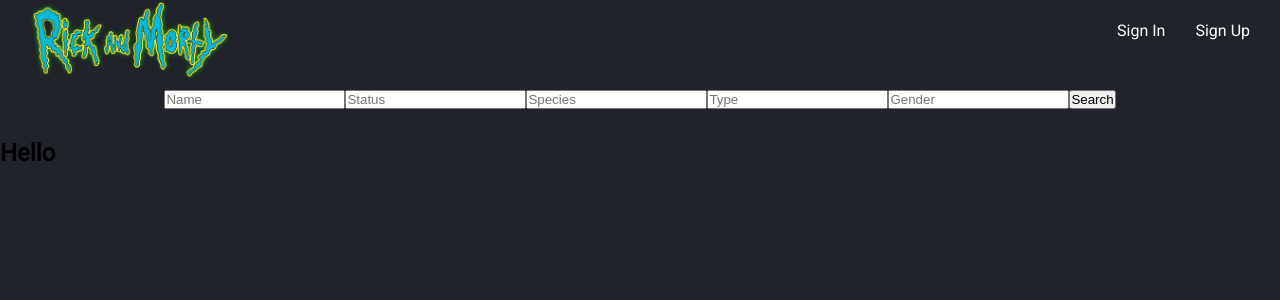
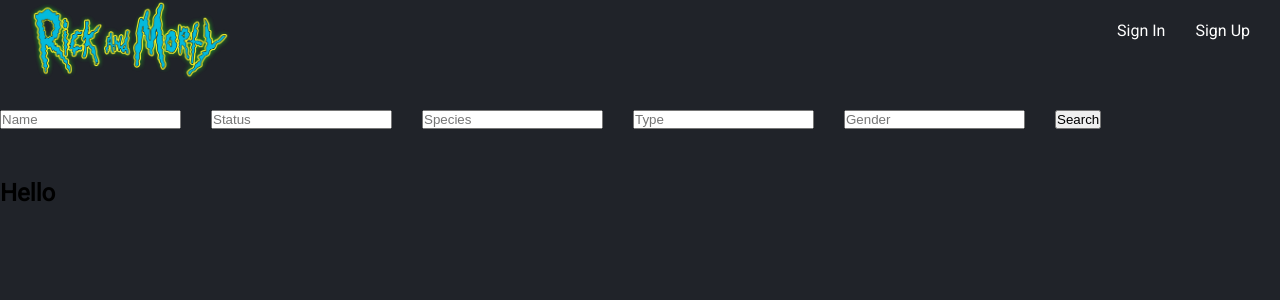
Before and after one commit to Kleepers/andersen-react, a React (Create React App) app: page / in a window 1280 px wide. Shown: the top 300 px of the page. Built offline with nearby package versions, Linux system fonts and the light colour scheme.

Commit message:
feat: debounce input

```diff
--- /dev/null
+++ b/src/components/Home/Home.module.css
@@ -0,0 +1,4 @@
+.home {
+    display: flex;
+    flex-direction: column;
+}
--- a/src/components/Home/Home.tsx
+++ b/src/components/Home/Home.tsx
@@ -4,6 +4,8 @@ import {Route, Routes, useSearchParams} from "react-router-dom";
 import Info from "../Info/Info";
 import Cards from "../Cards/Cards";
 import {Filters} from "../Cards/CardsInterfaces";
+
+import s from './Home.module.css';
 
 const Home = () => {
 
@@ -28,7 +30,7 @@ const Home = () => {
     }
 
     return (
-        <div>
+        <div className={s.home}>
             <SearchBar filterHandler={handleSetFilters}/>
             <Routes>
                 <Route path='/search' element={<Cards filters={filters}/>}/>
--- a/src/components/SearchBar/SearchBar.module.css
+++ b/src/components/SearchBar/SearchBar.module.css
@@ -1,6 +1,34 @@
 .searchBar {
     display: flex;
-    justify-content: center;
-    margin-top: 30px;
-    margin-bottom: 30px;
+    flex-direction: row;
+    align-self: flex-start;
 }
+
+.searchBar__button {
+
+}
+
+.searchBar__input {
+    margin-right: 30px;
+}
+
+.searchBar__wrapper {
+    display: flex;
+    flex-direction: column;
+    margin-top: 50px;
+    margin-bottom: 50px;
+    width: 100%;
+    align-items: center;
+}
+
+.suggestions__wrapper {
+    display: flex;
+    flex-direction: column;
+    align-self: flex-start;
+    width: 100%;
+    background-color: darkgray;
+}
+
+.suggestions__wrapper:empty {
+    border: none;
+}
--- a/src/components/SearchBar/SearchBar.tsx
+++ b/src/components/SearchBar/SearchBar.tsx
@@ -1,11 +1,10 @@
 import React, {useEffect, useState} from 'react';
 import {useNavigate, useSearchParams} from "react-router-dom";
 import {setHistory} from "../../features/characterSlice";
-
+import {useAppDispatch} from "../../app/hooks";
+import useDebounce from "../../hooks/useDebounce";
+import Suggestion from "../Suggestion/Suggestion";
 import s from './SearchBar.module.css';
-import {useAppDispatch} from "../../app/hooks";
-
-
 
 interface Props {
     filterHandler: (formValue: FormState) => void;
@@ -33,12 +32,26 @@ const SearchBar = ({filterHandler}: Props) => {
         type: searchParams.get('type') || '',
         gender: searchParams.get('gender') || ''
     });
-
+    const [suggestions, setSuggestions] = useState<any>([]);
+    const debouncedValue = useDebounce<FormState>(formValue, 1000)
     const { name, status, species, type, gender } = formValue;
 
     useEffect(() => {
         filterHandler(formValue);
     }, [])
+
+    useEffect(() => {
+        if(debouncedValue.name !== '' || debouncedValue.status !== '' || debouncedValue.species !== '' || debouncedValue.type !== '' || debouncedValue.gender !== '') {
+            fetch(`https://rickandmortyapi.com/api/character/?name=${debouncedValue.name}&status=${debouncedValue.status}&species=${debouncedValue.species}&type=${debouncedValue.type}&gender=${debouncedValue.gender}`)
+                .then(res => res.json())
+                .then(data => data.results.slice(0, 5))
+                .then(results => {
+                    setSuggestions(results)
+                })
+        } else {
+            setSuggestions([]);
+        }
+    }, [debouncedValue])
 
     const handleSearch = (e: React.FormEvent) => {
         e.preventDefault();
@@ -49,34 +62,53 @@ const SearchBar = ({filterHandler}: Props) => {
     }
 
     return (
+        <div className={s.searchBar__wrapper}>
         <form className={s.searchBar}>
             <input value={name}
                    onChange={(e) => setFormValue({...formValue, name: e.target.value})}
                    name='name'
                    type='text'
-                   placeholder='Name'/>
+                   placeholder='Name'
+                   className={s.searchBar__input}
+            />
             <input value={status}
                    onChange={(e) => setFormValue({...formValue, status: e.target.value})}
                    name='status'
                    type='text'
-                   placeholder='Status'/>
+                   placeholder='Status'
+                   className={s.searchBar__input}
+            />
             <input value={species}
                    onChange={(e) => setFormValue({...formValue, species: e.target.value})}
                    name='species'
                    type='text'
-                   placeholder='Species'/>
+                   placeholder='Species'
+                   className={s.searchBar__input}
+            />
             <input value={type}
                    onChange={(e) => setFormValue({...formValue, type: e.target.value})}
                    name='type'
                    type='text'
-                   placeholder='Type'/>
+                   placeholder='Type'
+                   className={s.searchBar__input}
+            />
             <input value={gender}
                    onChange={(e) => setFormValue({...formValue, gender: e.target.value})}
                    name='gender'
                    type='text'
-                   placeholder='Gender'/>
-            <button onClick={handleSearch}>Search</button>
+                   placeholder='Gender'
+                   className={s.searchBar__input}
+            />
+            <button className={s.searchBar__button} onClick={handleSearch}>Search</button>
         </form>
+            <div className={s.suggestions__wrapper}>
+                {suggestions.map((item: any) => {
+                    console.log(item);
+                    const {name, id, image, gender, status} = item;
+                    return <Suggestion id={id} name={name} image={image} gender={gender} status={status}/>;
+                })}
+            </div>
+        </div>
     );
 };
 
--- /dev/null
+++ b/src/components/Suggestion/Suggestion.module.css
@@ -0,0 +1,23 @@
+.suggestion {
+    text-decoration: none;
+    color: wheat;
+    display: flex;
+    border-bottom: 1px solid black;
+}
+
+.suggestion__name {
+    margin-left: 10px;
+}
+
+.suggestion__status {
+    margin-left: 10px;
+}
+
+.suggestion__gender {
+    margin-left: 10px;
+}
+
+.suggestion__image {
+    width: 50px;
+    height: 50px;
+}
--- /dev/null
+++ b/src/components/Suggestion/Suggestion.tsx
@@ -0,0 +1,16 @@
+import React from 'react';
+import s from './Suggestion.module.css';
+import {Link} from "react-router-dom";
+
+const Suggestion = ({id, name, gender, status, image}: any) => {
+    return (
+        <Link className={s.suggestion} to={`/character/${id}`}>
+            <img className={s.suggestion__image} src={image}></img>
+            <span className={s.suggestion__name}>{name}</span>
+            <span className={s.suggestion__gender}>{gender}</span>
+            <span className={s.suggestion__status}>{status}</span>
+        </Link>
+    );
+};
+
+export default Suggestion;
--- /dev/null
+++ b/src/hooks/useDebounce.ts
@@ -0,0 +1,17 @@
+import { useEffect, useState } from 'react'
+
+function useDebounce<T>(value: T, delay?: number): T {
+    const [debouncedValue, setDebouncedValue] = useState<T>(value)
+
+    useEffect(() => {
+        const timer = setTimeout(() => setDebouncedValue(value), delay || 500)
+
+        return () => {
+            clearTimeout(timer)
+        }
+    }, [value, delay])
+
+    return debouncedValue
+}
+
+export default useDebounce
```
Also changed, not shown: src/components/Cards/Cards.module.css (line endings or trailing spaces).
